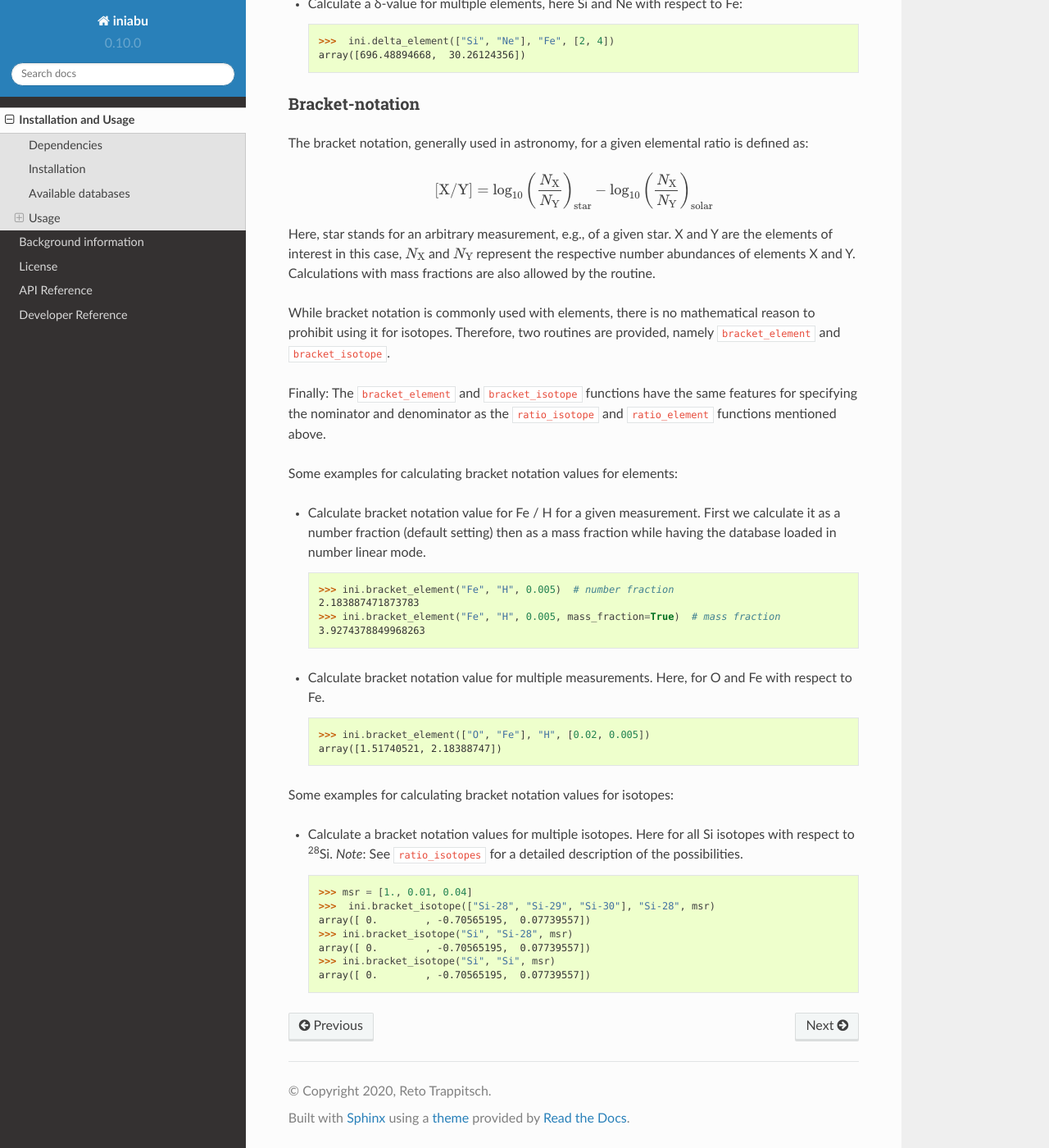
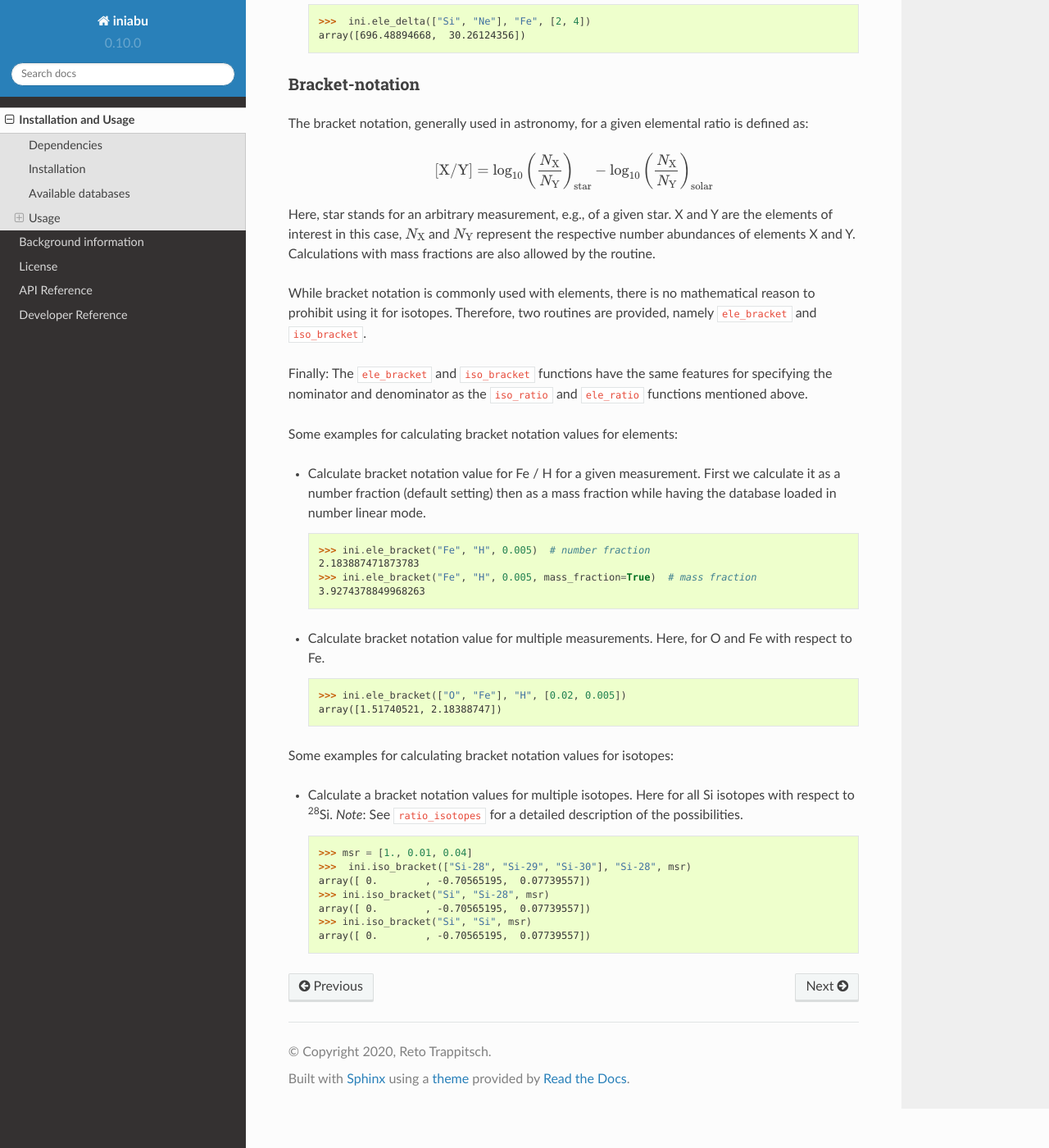
Before and after one commit to galactic-forensics/iniabu, a Sphinx documentation site: the page built from docs/intro.rst, in a window 1280 px wide and 1400 px high, scrolled down 8558 px. Shown: the whole window at 82% size. Built offline with Sphinx 7.4.7 and the Read the Docs theme 2.0.0, drawn with Linux system fonts in a browser that asks for light colours; some of the changed text lies outside the part shown.

Commit message:
Refactoring for shorter function names (#19)
* Refactoring for shorter function names

- element -> ele
- isotope -> iso
- solar_abundance -> abu_solar
- relative_abundance -> abu_rel
- isotopes_relative_abundance -> iso_abu_rel
- isotopes_solar_abundance -> iso_abu_sol
- isotopes_z -> iso_z
- bracket_element -> ele_bracket
- bracket_isotope -> iso_bracket
- delta_element -> ele_delta
- delta_isotope -> iso_delta
- ratio_element -> ele_ratio
- ratio_isotope -> iso_ratio
- make_isotope_dictionary -> make_iso_dict
- make_log_abundance_dictionary -> make_log_abu_dict
- make_mass_fraction_dictionary -> make_mf_dict

Renamed associated tests as well.

Also added missing functions in `utilities.py` to API documentation.

* Documentation updates - small

```diff
--- a/docs/intro.rst
+++ b/docs/intro.rst
@@ -256,7 +256,7 @@ can be loaded into a variable as following:
 
 .. code-block:: python
 
-    >>> ele = ini.element["Si"]
+    >>> ele = ini.ele["Si"]
 
 The following properties can now be queried
 from the element:
@@ -265,15 +265,15 @@ from the element:
   calculated using the isotope masses
   and the currently loaded abundances,
   using ``mass``.
-- The solar abundance of the element itself using ``solar_abundance``,
+- The solar abundance of the element itself using ``abu_solar``,
   normed as discussed above
-- The mass number of its (stable) isotopes using ``isotopes_a``
+- The mass number of its (stable) isotopes using ``iso_a``
 - The relative abundances of its (stable) isotopes using
-  ``isotopes_relative_abundance``.
+  ``iso_abu_rel``.
   If you are using "mass_fractions" as units,
   the relative abundances will also be given
   as mass fractions!
-- The solar abundances of its (stable) isotopes using ``isotopes_solar_abundance``
+- The solar abundances of its (stable) isotopes using ``iso_abu_solar``
 
 For example,
 to query the solar abundance of iron
@@ -281,8 +281,8 @@ one could run the following statement:
 
 .. code-block:: python
 
-   >>> ele = ini.element["Fe"]
-   >>> ele.solar_abundance
+   >>> ele = ini.ele["Fe"]
+   >>> ele.abu_solar
    847990.0
 
 
@@ -301,16 +301,16 @@ as following:
 
 .. code-block:: python
 
-    >>> iso = ini.isotope["Fe-54"]
+    >>> iso = ini.iso["Fe-54"]
 
 The following properties can then
 be queried from this isotope:
 
 - The mass of a specific isotope using ``mass``.
-- The solar abundance of the isotope itself using ``solar_abundance``,
+- The solar abundance of the isotope itself using ``abu_solar``,
   normed as discussed above
 - The relative abundance of the specific isotope
-  with respect to the element using ``relative_abundance``.
+  with respect to the element using ``abu_rel``.
   *Note*: All isotopes of an element
   would sum up to a relative abundance of 1.
   If you are using "mass_fractions" as units,
@@ -324,10 +324,10 @@ one could run the following two commands in python:
 
 .. code-block:: python
 
-  >>> iso = ini.isotope["Fe-54"]
-  >>> iso.solar_abundance
+  >>> iso = ini.iso["Fe-54"]
+  >>> iso.abu_solar
   49600.0
-  >>> iso.relative_abundance
+  >>> iso.abu_rel
   0.058449999999999995
 
 
@@ -364,7 +364,7 @@ Some additional benefits when calculating isotope ratios:
   using these ratios.
 
 The functions to calculate these ratios are called
-``ratio_element`` and ``ratio_isotope``.
+``ele_ratio`` and ``iso_ratio``.
 Below are some examples
 that describe some standard usage of these routines:
 
@@ -387,9 +387,9 @@ Some examples for elemental ratios:
 
   .. code-block:: python
 
-    >>> ini.ratio_element("He", "Pb")  # number fraction
+    >>> ini.ele_ratio("He", "Pb")  # number fraction
     759537205.0816697
-    >>> ini.ratio_element("He", "Pb", mass_fraction=True)
+    >>> ini.ele_ratio("He", "Pb", mass_fraction=True)
     39321659726.58637
 
 - Calculate multiple element ratios
@@ -398,7 +398,7 @@ Some examples for elemental ratios:
 
   .. code-block:: python
 
-    >>> ini.ratio_element(["Fe", "Ni"], "Si")
+    >>> ini.ele_ratio(["Fe", "Ni"], "Si")
     array([0.84824447, 0.04910773])
 
 - Calculate multiple element ratios
@@ -407,7 +407,7 @@ Some examples for elemental ratios:
 
   .. code-block:: python
 
-    >>> ini.ratio_element(["Si", "Ni"], ["Fe", "Zr"])
+    >>> ini.ele_ratio(["Si", "Ni"], ["Fe", "Zr"])
     array([1.17890541e+00, 4.55450413e+03])
 
 
@@ -421,9 +421,9 @@ Some examples for isotope ratios:
 
   .. code-block:: python
 
-    >>> ini.ratio_isotope("Li-6", "Li-7")  # number fractions by default
+    >>> ini.iso_ratio("Li-6", "Li-7")  # number fractions by default
     0.08212225817272835
-    >>> ini.ratio_isotope("Li-6", "Li-7", mass_fraction=True)
+    >>> ini.iso_ratio("Li-6", "Li-7", mass_fraction=True)
     0.09578691181324486
 
 - Calculate isotope fractions of :sup:`3`\He to :sup:`4`\He
@@ -431,7 +431,7 @@ Some examples for isotope ratios:
 
   .. code-block:: python
 
-    >>> ini.ratio_isotope(["He-3", "Ne-21"], ["He-4", "Ne-20"])
+    >>> ini.iso_ratio(["He-3", "Ne-21"], ["He-4", "Ne-20"])
     array([0.00016603, 0.00239717])
 
 - Calculate the isotope ratios of all Si isotopes
@@ -448,11 +448,11 @@ Some examples for isotope ratios:
 
   .. code-block:: python
 
-    >>> ini.ratio_isotope(["Si-28", "Si-29", "Si-30"], "Si-28")  # Method 1
+    >>> ini.iso_ratio(["Si-28", "Si-29", "Si-30"], "Si-28")  # Method 1
     array([1.        , 0.05077524, 0.03347067])
-    >>> ini.ratio_isotope("Si", "Si-28")  # Method 2
+    >>> ini.iso_ratio("Si", "Si-28")  # Method 2
     array([1.        , 0.05077524, 0.03347067])
-    >>> ini.ratio_isotope("Si", "Si")  # Method 3
+    >>> ini.iso_ratio("Si", "Si")  # Method 3
     array([1.        , 0.05077524, 0.03347067])
 
 
@@ -497,16 +497,16 @@ to overwrite the behavior of the loaded units.
 While δ-values are commonly calculated for isotopes of one individual element,
 the routine allows to calculate δ-values between isotopes of different elements.
 To calculate a δ-values of two elements,
-the ``delta_element`` function should be used.
+the ``ele_delta`` function should be used.
 The equation given above represents a specific,
 but most commonly used case.
 
-Finally: The ``delta_isotope``
-and ``delta_element`` functions
+Finally: The ``iso_delta``
+and ``ele_delta`` functions
 have the same features
 for specifying the nominator and denominator
-as the ``ratio_isotope``
-and ``ratio_element`` functions mentioned above.
+as the ``iso_ratio``
+and ``ele_ratio`` functions mentioned above.
 
 .. caution:: The values must be given in the same shape
   as the number of ratios provided.
@@ -522,9 +522,9 @@ Some examples for calculating δ-values for isotopes:
 
   .. code-block:: python
 
-    >>> ini.delta_isotope("Si-30", "Si-28", 0.04)  # parts per thousand (default)
+    >>> ini.iso_delta("Si-30", "Si-28", 0.04)  # parts per thousand (default)
     195.0761256883704
-    >>> ini.delta_isotope("Si-30", "Si-28", 0.04, delta_factor=100)  # percent
+    >>> ini.iso_delta("Si-30", "Si-28", 0.04, delta_factor=100)  # percent
     19.50761256883704
 
 - Calculate multiple δ-values as mass fractions.
@@ -537,11 +537,11 @@ Some examples for calculating δ-values for isotopes:
   .. code-block:: python
 
     >>> msr = [1., 0.01, 0.04]  # measurement
-    >>> ini.delta_isotope(["Si-28", "Si-29", "Si-30"], "Si-28", msr)
+    >>> ini.iso_delta(["Si-28", "Si-29", "Si-30"], "Si-28", msr)
     array([   0.        , -803.05359812,  195.07612569])
-    >>> ini.delta_isotope("Si", "Si-28", msr)
+    >>> ini.iso_delta("Si", "Si-28", msr)
     array([   0.        , -803.05359812,  195.07612569])
-    >>> ini.delta_isotope("Si", "Si", msr)
+    >>> ini.iso_delta("Si", "Si", msr)
     array([   0.        , -803.05359812,  195.07612569])
 
 - Calculate the δ-value for :sup:`84`\Sr
@@ -552,7 +552,7 @@ Some examples for calculating δ-values for isotopes:
 
   .. code-block:: python
 
-    >>> ini.delta_isotope("Sr-84", "Sr", 0.01, mass_fraction=True)
+    >>> ini.iso_delta("Sr-84", "Sr", 0.01, mass_fraction=True)
     414.3962670607242
 
 
@@ -563,7 +563,7 @@ Some examples for calculating δ-values for elements:
 
   .. code-block:: python
 
-    >>>  ini.delta_element(["Si", "Ne"], "Fe", [2, 4])
+    >>>  ini.ele_delta(["Si", "Ne"], "Fe", [2, 4])
     array([696.48894668,  30.26124356])
 
 
@@ -595,14 +595,14 @@ While bracket notation is commonly used with elements,
 there is no mathematical reason to prohibit using it for isotopes.
 Therefore,
 two routines are provided,
-namely ``bracket_element`` and ``bracket_isotope``.
+namely ``ele_bracket`` and ``iso_bracket``.
 
-Finally: The ``bracket_element``
-and ``bracket_isotope`` functions
+Finally: The ``ele_bracket``
+and ``iso_bracket`` functions
 have the same features
 for specifying the nominator and denominator
-as the ``ratio_isotope``
-and ``ratio_element`` functions mentioned above.
+as the ``iso_ratio``
+and ``ele_ratio`` functions mentioned above.
 
 
 Some examples for calculating bracket notation values for elements:
@@ -615,9 +615,9 @@ Some examples for calculating bracket notation values for elements:
 
   .. code-block:: python
 
-    >>> ini.bracket_element("Fe", "H", 0.005)  # number fraction
+    >>> ini.ele_bracket("Fe", "H", 0.005)  # number fraction
     2.183887471873783
-    >>> ini.bracket_element("Fe", "H", 0.005, mass_fraction=True)  # mass fraction
+    >>> ini.ele_bracket("Fe", "H", 0.005, mass_fraction=True)  # mass fraction
     3.9274378849968263
 
 - Calculate bracket notation value
@@ -626,7 +626,7 @@ Some examples for calculating bracket notation values for elements:
 
   .. code-block:: python
 
-    >>> ini.bracket_element(["O", "Fe"], "H", [0.02, 0.005])
+    >>> ini.ele_bracket(["O", "Fe"], "H", [0.02, 0.005])
     array([1.51740521, 2.18388747])
 
 
@@ -641,9 +641,9 @@ Some examples for calculating bracket notation values for isotopes:
   .. code-block:: python
 
     >>> msr = [1., 0.01, 0.04]
-    >>>  ini.bracket_isotope(["Si-28", "Si-29", "Si-30"], "Si-28", msr)
+    >>>  ini.iso_bracket(["Si-28", "Si-29", "Si-30"], "Si-28", msr)
     array([ 0.        , -0.70565195,  0.07739557])
-    >>> ini.bracket_isotope("Si", "Si-28", msr)
+    >>> ini.iso_bracket("Si", "Si-28", msr)
     array([ 0.        , -0.70565195,  0.07739557])
-    >>> ini.bracket_isotope("Si", "Si", msr)
+    >>> ini.iso_bracket("Si", "Si", msr)
     array([ 0.        , -0.70565195,  0.07739557])
```
Also changed, not shown: docs/api/utilities.rst (+21 -3 lines), docs/dev/index.rst (+12 -18 lines), 8 other files.
